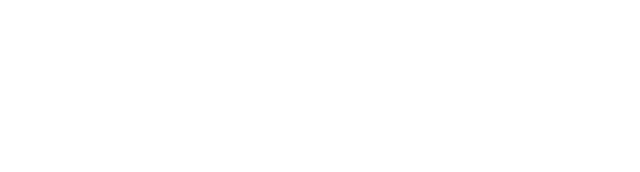
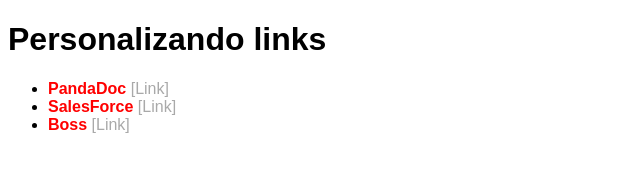
Before and after one commit to IsraelSouza1991/Meus_Estudos_HTMLeCSS_CursoEmVideo, a plain HTML site: page Exercícios_SalaDeAula/ex020/links.html in a window 1280 px wide. Shown: the whole page, without its empty margins (0-640 px from the left). Drawn offline with Linux system fonts and the light colour scheme.

Commit message:
Update links.html

```diff
--- a/Exercícios_SalaDeAula/ex020/links.html
+++ b/Exercícios_SalaDeAula/ex020/links.html
@@ -4,8 +4,40 @@
     <meta charset="UTF-8">
     <meta name="viewport" content="width=device-width, initial-scale=1.0">
     <title>Links</title>
+    <style>
+        body {
+            font-family: Arial, Helvetica, sans-serif;
+        }
+        a {
+            color: red;
+            text-decoration: none;
+            font-weight: bold;
+        }
+        a:visited{
+            color: darkred;
+        }
+        a:hover{
+            color: black;
+            text-decoration: underline;
+        }
+        a:active{
+            color: yellow;
+        }
+
+        a::after{
+            content: ' [Link]';
+            text-decoration: none;
+            font-weight: normal;
+            color: darkgray;
+        }
+    </style>
 </head>
 <body>
-
+    <h1>Personalizando links </h1>
+    <ul>
+        <li><a href="https://app.pandadoc.com/a/#/dashboard" target="_blank">PandaDoc</a></li>
+        <li><a href="https://sgsmain.lightning.force.com/lightning/page/home" target="_blank">SalesForce</a></li>
+        <li><a href="https://boss.sgs.net/OA_HTML/RF.jsp?function_id=3842&resp_id=79913&resp_appl_id=660&security_group_id=0&lang_code=US&oas=9-OmqE3av-oKjvfWj3HKrw..&params=QaVbVy2KoyCVyUIjkvCHhc1xjm460Jt9tXxpv.33YFo" target="_blank">Boss</a></li>
+    </ul>
 </body>
 </html>
```
